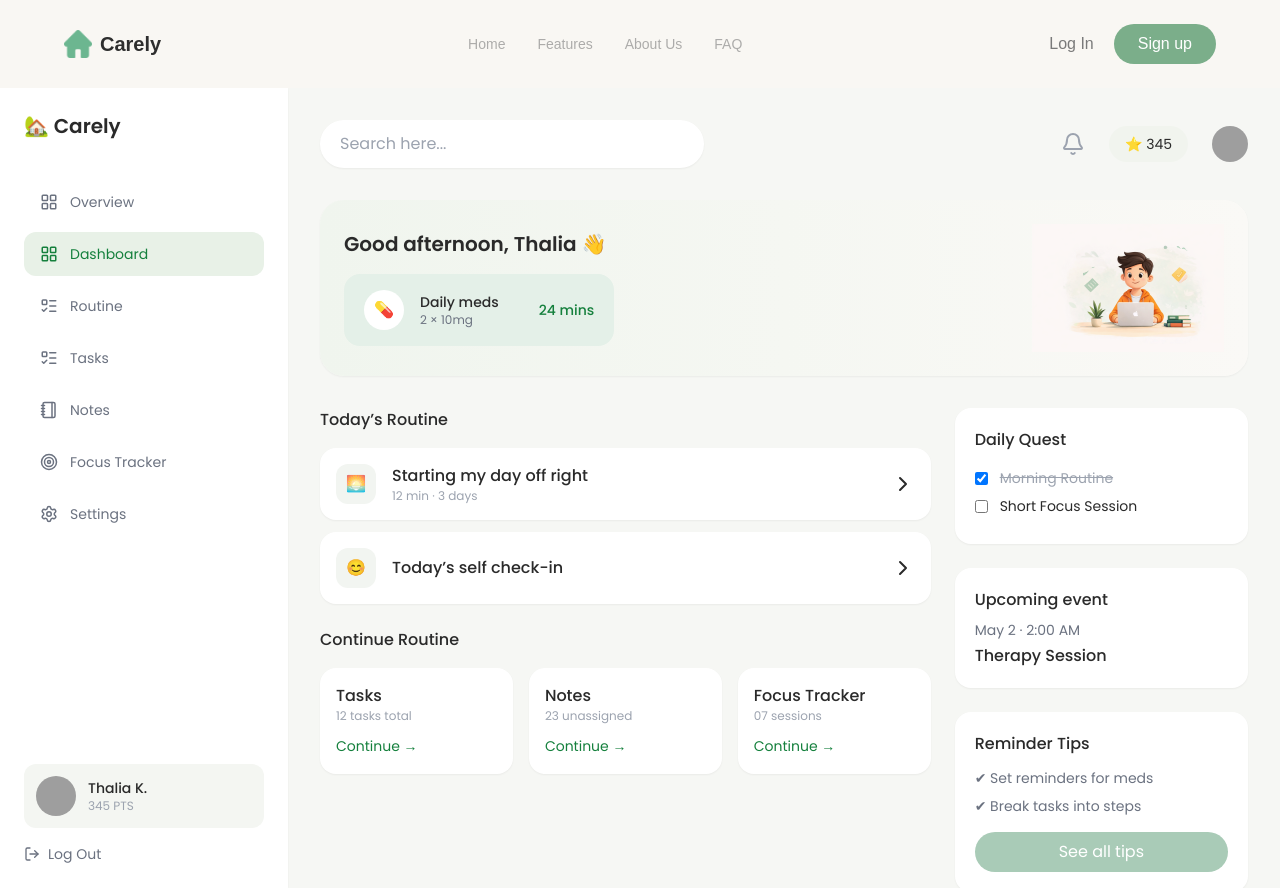
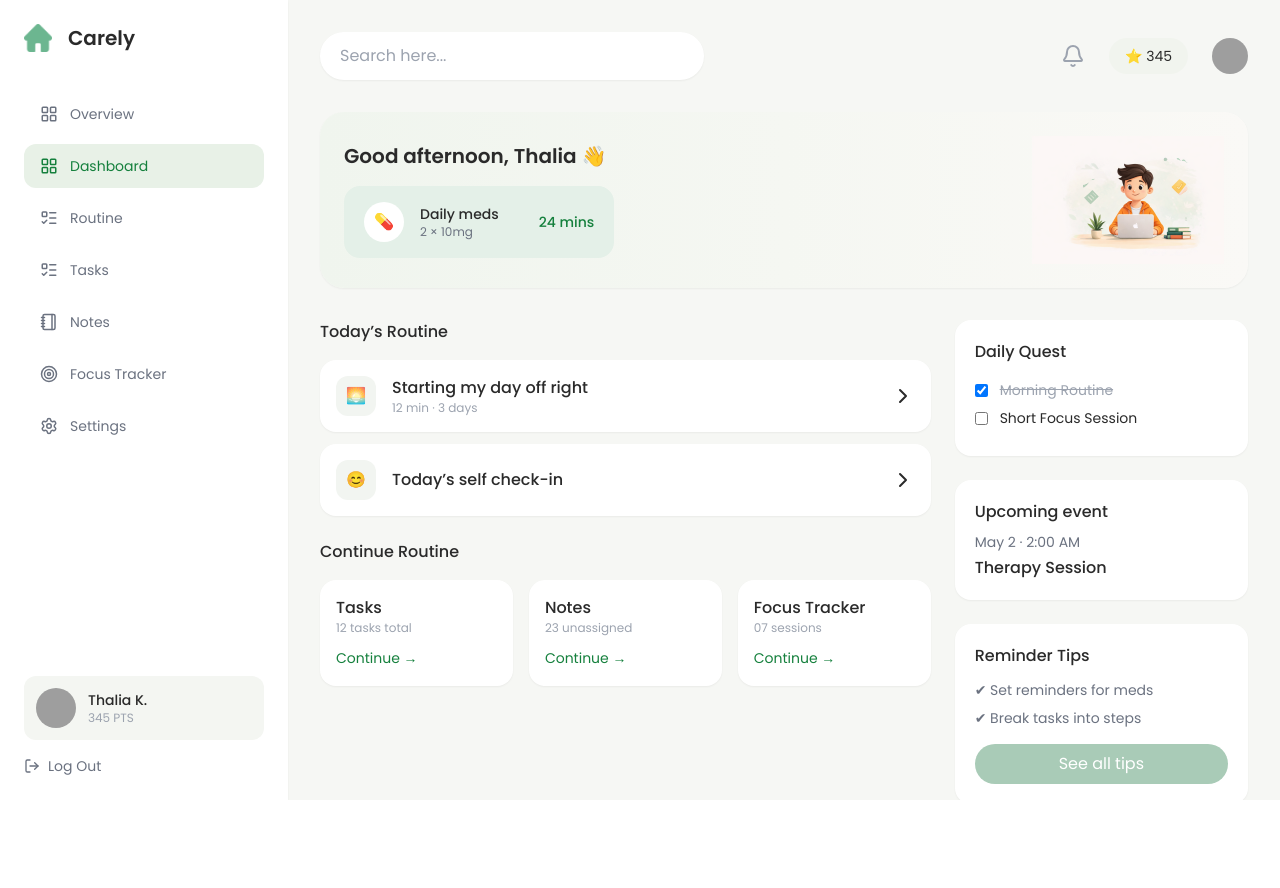
Before and after one commit to preetidas60/carely, a React (Vite) app: page /dashboard in a window 1280 px wide. After the commit the page ends 800 px from the top, so only its background shows below. Built offline with nearby package versions, Linux system fonts and the light colour scheme; grey boxes are pictures that could not be loaded.

Commit message:
added the logic to an adaptive Navbar

```diff
--- a/src/app/App.tsx
+++ b/src/app/App.tsx
@@ -1,4 +1,4 @@
-import { Routes, Route } from "react-router-dom";
+import { Routes, Route, useLocation } from "react-router-dom";
 import Navbar from "../components/layout/Navbar";
 import Dashboard from "../pages/Dashboard/dashboard";
 import Home from "../pages/Home/Home";
@@ -7,9 +7,13 @@ import AboutPage from "../pages/About/About";
 import FAQPage from "../pages/FAQ/FAQ";
 
 function App() {
+  const location = useLocation();
+
+  const hideNavbar = location.pathname.startsWith("/dashboard");
+
   return (
     <div className="bg-bgSoft text-textMain min-h-screen flex flex-col">
-      <Navbar />
+      {!hideNavbar && <Navbar />}
 
       <Routes>
         <Route path="/" element={<Home />} />
--- a/src/pages/Dashboard/dashboard.tsx
+++ b/src/pages/Dashboard/dashboard.tsx
@@ -17,7 +17,10 @@ export default function Dashboard() {
       {/* SIDEBAR */}
       <aside className="w-72 bg-white px-6 py-6 flex flex-col justify-between shadow-sm">
         <div>
-          <h1 className="text-xl font-semibold mb-10">🏡 Carely</h1>
+          <div className="flex items-center text-xl gap-x-4 font-semibold mb-10">
+            <img className="w-7" src={Assets.icons_home} alt="home" />
+            Carely
+          </div>
 
           <nav className="space-y-2">
             <SidebarItem icon={<LayoutGrid size={18} />} label="Overview" />
```
